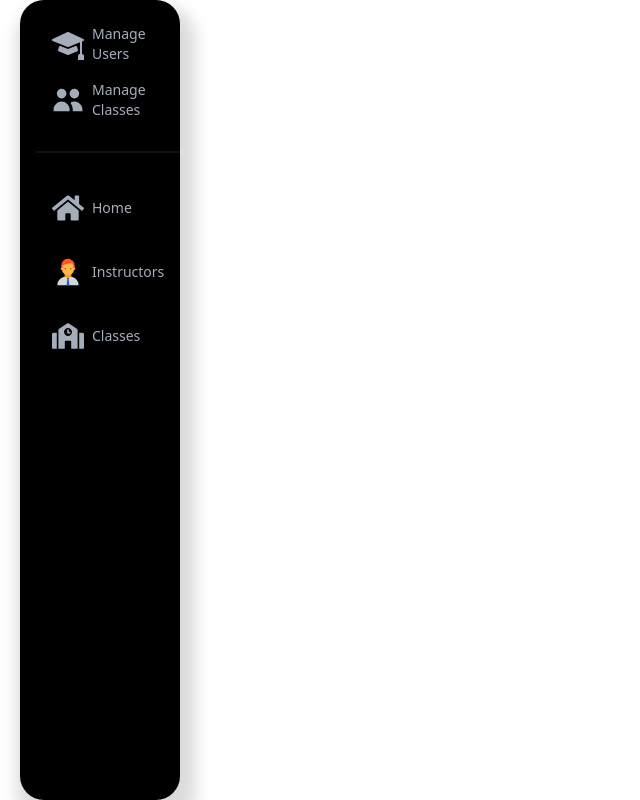
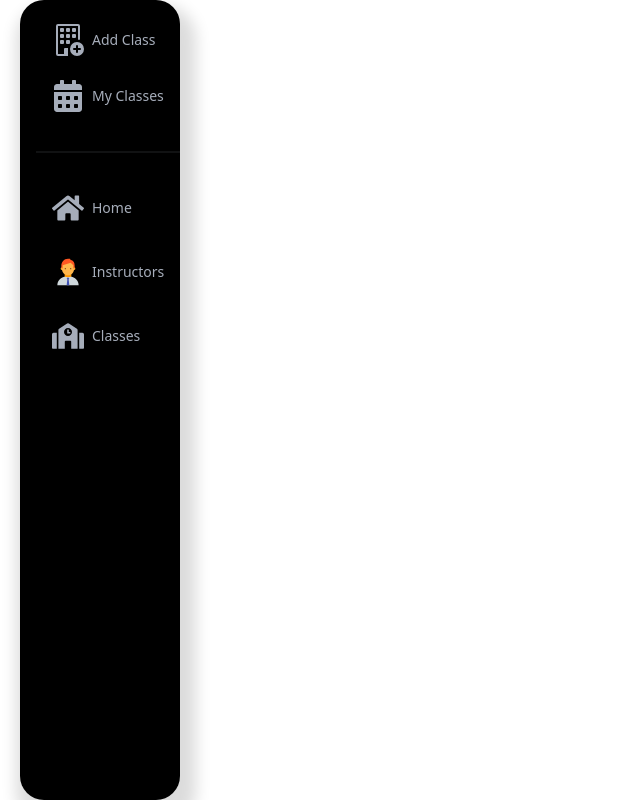
Before and after one commit to mrnayem2026/Ninja-King-Fu-Client, a React (Vite) app: page /dashboard in a window 1280 px wide. Shown: the whole page, without its empty margins (0-640 px from the left). Built offline with nearby package versions, Linux system fonts and the light colour scheme; no server answers; a web font is replaced by a local one.

Commit message:
Add instractor and all classes page

```diff
--- a/src/components/shared/Navbar/Navbar.jsx
+++ b/src/components/shared/Navbar/Navbar.jsx
@@ -16,8 +16,8 @@ const Navbar = () => {
     const { user, loading, logOut } = useAuth();
 
      // ! TODO : Admin and Instructor dynamic korte hobe
-    const isAdmin = true;
-    const instructors = false;
+    const isAdmin = false;
+    const instructors = true;
 
     console.log({ user });
     const handleLogOut = () => {
@@ -36,7 +36,7 @@ const Navbar = () => {
         isAdmin
             ? '/dashboard/manage_users'
             : instructors
-                ? '/dashboard/add_classs'
+                ? '/dashboard/add_class'
                 : '/dashboard/my_selected_classes';
 
     return (
@@ -68,7 +68,7 @@ const Navbar = () => {
                         </li>
                         <li>
                             <NavLink
-                                to='/classes'
+                                to='/all_classes'
                                 className={({ isActive }) => (isActive ? 'active' : 'default')}
                             >
                                 Classes
--- a/src/layouts/Dashboard/Dashboard.jsx
+++ b/src/layouts/Dashboard/Dashboard.jsx
@@ -1,7 +1,7 @@
 import React from 'react';
 import { FaSchool, FaWallet, FaCalendarAlt, FaHome } from 'react-icons/fa';
 import { FcManager } from "react-icons/fc";
-import { BsMortarboardFill } from "react-icons/bs";
+import { BsMortarboardFill,BsBuildingAdd } from "react-icons/bs";
 import { HiUsers } from "react-icons/hi";
 import { NavLink, Outlet } from 'react-router-dom';
 import { Tooltip } from 'react-tooltip'
@@ -9,8 +9,8 @@ import 'react-tooltip/dist/react-tooltip.css'
 
 const Dashboard = () => {
     // ! TODO : Admin and Instructor dynamic korte hobe
-    const isAdmin = true;
-    const instructors = false;
+    const isAdmin = false;
+    const instructors = true;
 
     return (
         <div className="drawer lg:drawer-open bg-[#FFFFFF]">
@@ -31,9 +31,8 @@ const Dashboard = () => {
                             </>
                         ) : instructors ? (
                             <>
-                                <li><NavLink to="/dashboard/home"><FaHome></FaHome> Instructors </NavLink></li>
-                                <li><NavLink to="/dashboard/reservations"><FaCalendarAlt></FaCalendarAlt> Reservations</NavLink></li>
-                                <li><NavLink to="/dashboard/history"><FaWallet></FaWallet> Payment History</NavLink></li>
+                                <li><NavLink to="/dashboard/add_class"><BsBuildingAdd className='w-8 h-8'></BsBuildingAdd>Add Class </NavLink></li>
+                                <li><NavLink to="/dashboard/reservations"><FaCalendarAlt className='w-8 h-8'></FaCalendarAlt> My Classes </NavLink></li>
                             </>
                         ) : (
                             <>
@@ -47,9 +46,9 @@ const Dashboard = () => {
 
                     <li className='text-center my-2'><NavLink to="/" data-tooltip-id="my-main-home" data-tooltip-content="Home"><FaHome className='w-8 h-8'></FaHome> Home </NavLink> </li>
                     <Tooltip id="my-main-home" />
-                    <li className='text-center my-2'><NavLink to="/menu" data-tooltip-id="my-Instructors" data-tooltip-content="Instructors"><FcManager className='w-8 h-8'></FcManager>Instructors</NavLink></li>
+                    <li className='text-center my-2'><NavLink to="/instructors" data-tooltip-id="my-Instructors" data-tooltip-content="Instructors"><FcManager className='w-8 h-8'></FcManager>Instructors</NavLink></li>
                     <Tooltip id="my-Instructors" />
-                    <li className='text-center my-2'><NavLink to="/order/salad" data-tooltip-id="my-class" data-tooltip-content="Classes"><FaSchool className='w-8 h-8'></FaSchool>Classes</NavLink></li>
+                    <li className='text-center my-2'><NavLink to="/all_classes" data-tooltip-id="my-class" data-tooltip-content="Classes"><FaSchool className='w-8 h-8'></FaSchool>Classes</NavLink></li>
                     <Tooltip id="my-class" />
                 </ul>
             </div>
--- /dev/null
+++ b/src/pages/AllClasses/AllClasses.jsx
@@ -0,0 +1,11 @@
+import React from 'react';
+
+const AllClasses = () => {
+    return (
+        <div>
+            I am form AllClasses
+        </div>
+    );
+};
+
+export default AllClasses;
--- /dev/null
+++ b/src/pages/Instructors/Instructors.jsx
@@ -0,0 +1,11 @@
+import React from 'react';
+
+const Instructors = () => {
+    return (
+        <div>
+            I am from all Instructors
+        </div>
+    );
+};
+
+export default Instructors;
```
Also changed, not shown: src/Routes/Router.jsx (+11 -1 lines), src/pages/Dashboard/Instructor Dashboard/AddClass.jsx (+1 -1 lines).
